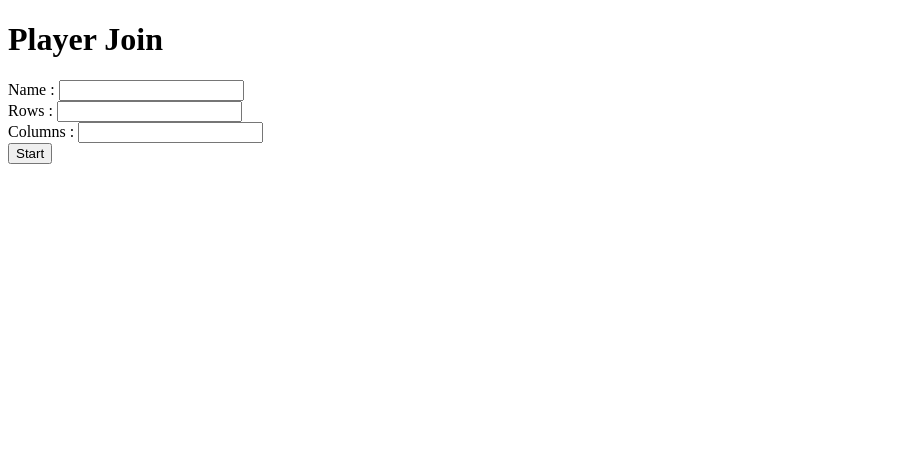
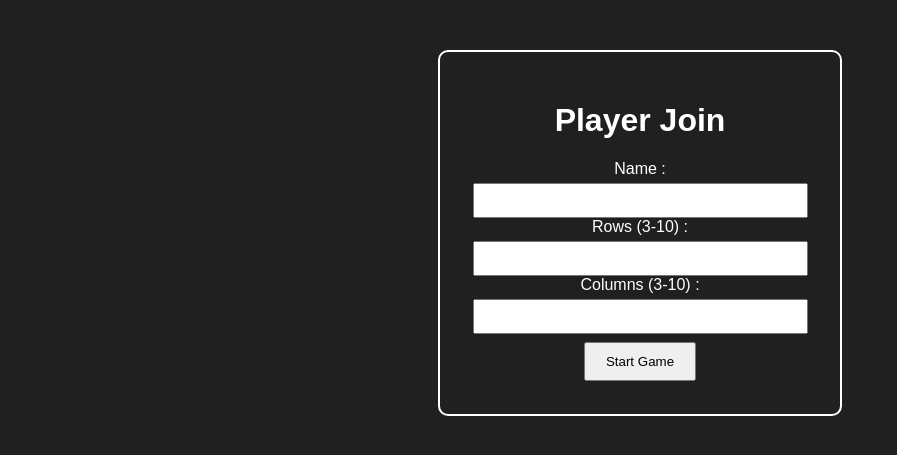
Before and after one commit to MarieEliseGhijsen/Tetris_Python, a Flask app: page / in a window 1280 px wide. Shown: the top 455 px of the page, without its empty margins (0-897 px from the left). Run offline with Flask 3, Linux system fonts and the light colour scheme.

Commit message:
error checked + added disclaimer

```diff
--- a/tetris_web/app.py
+++ b/tetris_web/app.py
@@ -1,68 +1,315 @@
 
 import random
+from time import monotonic
 
-from flask import Flask, render_template, session, request
+from flask import Flask, render_template, redirect, url_for, request, session
 
 app = Flask(__name__)
-app.secret_key = "fhdsjhgkjsadghhgdshdgdsngjdsfnvjdf njdfnvngdfkgjndfgj"
+app.secret_key = "fhdsjhgkjsadghhgdshdgdsngjdsfnvjdf njdfnvngdfkgjndfgj" #Flask uses this do session
+
+DEFAULT_COLUMNS = 5
+DEFAULT_ROWS = 10
+
+MIN_SIZE = 3
+MAX_SIZE = 10
 
 COLOURS = [ "red", "blue", "yellow", "green", "black", "orange", ]
 
-#######################################################################
+#GAME GRID FUNCTIONS
+def build_clean_grid(rows, columns):
+    return [[None for column in range(columns)] for row in range(rows)]
 
-#user chooses row, columns and name
+def check_space(grid, row, column):
+    return grid[row][column] is None
+
+def drop_block(grid, row, column, colour):
+    grid[row][column] = colour
+
+def clear_full_rows(grid):
+    columns = len(grid[0])
+    rows = len(grid)
+
+    remaining_rows = [row for row in grid if not all(cell is not None for cell in row)]
+    cleared = rows - len(remaining_rows)
+
+    empty_rows = [ [None for column in range(columns)] for row in range(cleared) ]
+    grid[:] = empty_rows + remaining_rows
+
+    return cleared
+
+#GAME FUNCTIONS
+def spawn_block(game):
+    grid = game["grid"]
+    columns = game["columns"]
+
+    available_columns = [ column for column in range(columns) if check_space(grid, 0, column) ]
+
+    if not available_columns:
+        finish_game(game)
+        return
+
+    game["active_row"] = 0
+    game["active_column"] = random.choice(available_columns)
+    game["active_colour"] = random.choice(COLOURS)
+
+def calculate_score(blocks, elapsed, rows, columns):
+    return ( blocks * 100 + int(elapsed) * 2 + rows * columns * 5 )
+
+def update_clock(game):
+    if not game["started"] or game["paused"]:
+        return
+
+    game["elapsed"] = monotonic() - game["start_time"]
+
+def start_game(name, rows, columns):
+    game = {
+        "name": name,
+        "rows": rows,
+        "columns": columns,
+        "grid": build_clean_grid(rows, columns),
+
+        "blocks": 0,
+        "elapsed": 0.0,
+        "start_time": monotonic(),
+
+        "started": True,
+        "paused": False,
+        "over": False,
+
+        "active_row": None,
+        "active_column": None,
+        "active_colour": None,
+    }
+
+    spawn_block(game)
+
+    return game
+
+def game_tick(game):
+    if not game["started"] or game["paused"]:
+        return
+
+    if game["active_row"] is None:
+        spawn_block(game)
+
+    if not game["started"]:
+        return
+
+    grid = game["grid"]
+    row = game["active_row"]
+    column = game["active_column"]
+
+    next_row = row + 1
+
+    if (next_row >= game["rows"] or not check_space(grid, next_row, column)):
+        drop_block( grid, row, column, game["active_colour"])
+        game["blocks"] += 1
+        clear_full_rows(grid)
+
+        game["active_row"] = None
+        game["active_column"] = None
+        game["active_colour"] = None
+
+        spawn_block(game)
+
+    else:
+        game["active_row"] = next_row
+
+    update_clock(game)
+
+def move_block(game, direction):
+    if ( not game["started"] or game["paused"] or game["active_row"] is None ):
+        return
+
+    row = game["active_row"]
+    column = game["active_column"]
+
+    if direction == "left":
+        column -= 1
+    elif direction == "right":
+        column += 1
+    else:
+        return
+
+    if (0 <= column < game["columns"] and check_space(game["grid"], row, column)):
+        game["active_column"] = column
+
+def pause_game(game):
+    if game["started"] and not game["paused"]:
+        update_clock(game)
+        game["paused"] = True
+
+def resume_game(game):
+    if game["started"] and game["paused"]:
+        game["start_time"] = monotonic() - game["elapsed"]
+        game["paused"] = False
+
+def finish_game(game):
+    if not game["started"] or game["over"]:
+        return
+
+    update_clock(game)
+
+    game["started"] = False
+    game["paused"] = False
+    game["over"] = True
+
+    game["score"] = calculate_score(
+        game["blocks"],
+        game["elapsed"],
+        game["rows"],
+        game["columns"]
+    )
+
+#HELPER FUNCTION
+def save_game():
+    session.modified = True
+
+#FLASK STUFF
 @app.get("/")
 @app.get("/join")
 def show_the_form():
     return render_template(
         "form.html",
-        the_title="Player Join",
+        the_title="Tetris - Game Setup",
+        default_rows=DEFAULT_ROWS,
+        default_columns=DEFAULT_COLUMNS
     )
 
-#######################################################################
+@app.post("/start")
+def start():
+    name = request.form.get("the_name", "").strip() #gets values submitted by HTML form
+    #strip() removes spaces from start and end
 
-#when game over record name, time played and score (calculate)
-@app.get("/gameOver")
-def display_game_over():
-    session["name"] = request.form["the_name"]
-    session["rows"] = request.form["the_rows"]
-    session["columns"] = request.form["the_columns"]
+    try: #convert row and column values to int
+        rows = int(request.form.get("the_rows", ""))
+        columns = int(request.form.get("the_columns", ""))
+    except ValueError: #re-run form
+        return render_template(
+            "form.html",
+            the_title="Tetris - Game Setup",
+            default_rows=DEFAULT_ROWS,
+            default_columns=DEFAULT_COLUMNS,
+            message="Rows and columns must be whole numbers.",
+            name=name
+        )
+
+    if not name:
+        return render_template(
+            "form.html",
+            the_title="Tetris - Game Setup",
+            default_rows=DEFAULT_ROWS,
+            default_columns=DEFAULT_COLUMNS,
+            message="Please enter your name."
+        )
+
+    if not MIN_SIZE <= rows <= MAX_SIZE:
+        return render_template(
+            "form.html",
+            the_title="Tetris - Game Setup",
+            default_rows=DEFAULT_ROWS,
+            default_columns=DEFAULT_COLUMNS,
+            message="Rows must be between 3 and 10.",
+            name=name
+        )
+
+    if not MIN_SIZE <= columns <= MAX_SIZE:
+        return render_template(
+            "form.html",
+            the_title="Tetris - Game Setup",
+            default_rows=DEFAULT_ROWS,
+            default_columns=DEFAULT_COLUMNS,
+            message="Columns must be between 3 and 10.",
+            name=name
+        )
+
+    session["game"] = start_game(name, rows, columns)
+
+    return redirect(url_for("show_game")) #url_for() find URL using function name
+
+@app.get("/game")
+def show_game():
+    game = session.get("game")
+
+    if not game: #if no game - ste up
+        return redirect(url_for("show_the_form"))
+
     return render_template(
-        "gameOver.html",
-        the_title="Game Over",
-        name=session["name"],
-        score=(10*100+10*2+int(session["rows"])*int(session["columns"])*5), #blocks * 100 + time * 2 + rows * columns * 5
+        "game.html",
+        the_title="Tetris",
+        game=game
     )
 
-#######################################################################
+@app.get("/tick")
+def tick(): #HTMX requests this continuously while game running
+    game = session.get("game")
 
-@app.get("/showgrid")
-def display_the_grid():
-    session["count"] = 0
-    session["rows"] = request.form["the_rows"]
-    session["columns"] = request.form["the_columns"]
-    return render_template( "grid.html", the_title="showgrid", rowcount=session["rows"], colcount=session["columns"], colour="white", )
+    if not game:
+        return redirect(url_for("show_the_form"))
 
-@app.post("/location/<row>/<col>/<colour>")
-def process_the_click(row, col, colour):
-    set_colour = "white" if colour != "white" else random.choice(COLOURS)
-    return render_template( "snippet.html", the_title="location", row=row, col=col, colour=set_colour, )
+    game_tick(game)
+    save_game()
 
-@app.post("/counting")
-def maintain_count():
-    session["count"] = session["count"] + 1
-    return "Time is ticking: " + str(session["count"])
+    return render_template(
+        "snippet.html",
+        game=game
+    )
 
-@app.post("/keypress")
-def which_key_pressed():
-    key_pressed = request.form["keyPressed"]
-    return f"You pressed: {key_pressed}."
+@app.post("/move/<direction>")
+def move(direction):
+    game = session.get("game")
+
+    if not game:
+        return redirect(url_for("show_the_form"))
+
+    move_block(game, direction)
+    save_game()
+
+    return render_template(
+        "snippet.html",
+        game=game
+    )
+
+@app.post("/pause")
+def pause():
+    game = session.get("game")
+
+    if game:
+        pause_game(game)
+        save_game()
+
+    return render_template(
+        "snippet.html",
+        game=game
+    )
+
+@app.post("/resume")
+def resume():
+    game = session.get("game")
+
+    if game:
+        resume_game(game)
+        save_game()
+
+    return render_template(
+        "snippet.html",
+        game=game
+    )
+
+@app.post("/end")
+def end():
+    game = session.get("game")
+
+    if not game:
+        return redirect(url_for("show_the_form"))
+
+    finish_game(game)
+    save_game()
+
+    return render_template(
+        "snippet.html",
+        game=game
+    )
 
 if __name__ == "__main__":
     app.run(debug=True)
-
-#block drops in random column
-#block assigned random colour
-#block moves left and right
-#block stays on bottom of board once dropped
-#when row filled it clears
--- a/tetris_web/static/grid.css
+++ b/tetris_web/static/grid.css
@@ -1,39 +1,132 @@
 
-div {
-    font-size: 24px;
+/*used an AI to help make pretty*/
+
+body {
+    font-family: Arial, sans-serif;
+    text-align: center;
+    background-color: #202020;
+    color: white;
 }
 
-div.whitebox {
-    color: black;
+h1 {
+    margin-top: 25px;
+}
+
+.setup {
+    width: 350px;
+    margin: 50px auto;
+    padding: 25px;
+    border: 2px solid white;
+    border-radius: 10px;
+}
+
+.setup label {
+    display: block;
+    margin-top: 15px;
+}
+
+.setup input {
+    width: 90%;
+    padding: 8px;
+    margin-top: 5px;
+}
+
+button {
+    padding: 10px 20px;
+    margin: 8px;
+    cursor: pointer;
+}
+
+button:disabled {
+    cursor: not-allowed;
+    opacity: 0.5;
+}
+
+.error {
+    color: red;
+}
+
+.timer {
+    margin: 20px;
+    font-size: 20px;
+}
+
+.game-board {
+    margin: 20px auto;
+    border-collapse: collapse;
+    border: 3px solid white;
     background-color: white;
 }
 
-div.redbox {
+.game-board td {
+    padding: 0;
+    border: 1px solid #888;
+}
+
+.block {
+    width: 35px;
+    height: 35px;
+}
+
+.emptybox {
+    background-color: white;
+}
+
+.whitebox {
     color: white;
+    background-color: white;
+}
+
+.redbox {
+    color: red;
     background-color: red;
 }
 
-div.bluebox {
-    color: white;
+.bluebox {
+    color: blue;
     background-color: blue;
 }
 
-div.yellowbox {
-    color: white;
+.yellowbox {
+    color: yellow;
     background-color: yellow;
 }
 
-div.greenbox {
-    color: white;
+.greenbox {
+    color: green;
     background-color: green;
 }
 
-div.blackbox {
-    color: white;
+.blackbox {
+    color: black;
     background-color: black;
 }
 
-div.orangebox {
-    color: white;
+.orangebox {
+    color: orange;
     background-color: orange;
 }
+
+.controls {
+    display: flex;
+    justify-content: center;
+    align-items: center;
+    gap: 10px;
+}
+
+.status {
+    margin: 15px;
+}
+
+.end-button {
+    background-color: darkred;
+    color: white;
+}
+
+.game-over {
+    margin: 25px;
+    padding: 20px;
+    border: 2px solid white;
+    border-radius: 10px;
+    display: inline-block;
+}
--- a/tetris_web/templates/base.html
+++ b/tetris_web/templates/base.html
@@ -4,12 +4,16 @@
 <html>
     <head>
         <title>{{ the_title }}</title>
+
+        <!-- load HTMX - lets HTML send requests to Flask -->
         <script src="https://cdn.jsdelivr.net/npm/htmx.org@4.0.1"
         integrity="sha384-Qp9rdC8H7EqOoX+nR0P3RPG2Noji+qdwJlGpfzwQJsfOpp3sGwIdSP9xO3+UlEhn"
         crossorigin="anonymous"></script>
+
         <link rel="stylesheet" href="/static/grid.css">
     </head>
     <body>
+        <!-- other templates insert their page content into this -->
         {% block mainbody %}
         {% endblock %}
     </body>
--- a/tetris_web/templates/form.html
+++ b/tetris_web/templates/form.html
@@ -3,16 +3,18 @@
 
 {% block mainbody %}
 
-<h1>Player Join</h1>
+<div class="setup">
+    <h1>Player Join</h1>
 
-<form method="POST" action="/showgrid">
+    <form method="POST" action="/start">
 
-    Name : <input type="text" name="the_name"><br />
-    Rows : <input type="text" name="the_rows"><br />
-    Columns : <input type="text" name="the_columns"><br />
+        Name : <input type="text" name="the_name"><br />
+        Rows (3-10) : <input type="text" name="the_rows" min="3" max="10"><br />
+        Columns (3-10) : <input type="text" name="the_columns" min="3" max="10"><br />
 
-    <input type="submit" value="Start">
+        <button type="submit">Start Game</button>
 
-</form>
+    </form>
+</div>
 
 {% endblock %}
```
Also changed, not shown: tetris_web/templates/game.html (added, +11 -0 lines), tetris_web/templates/gameOver.html (+10 -11 lines), tetris_web/templates/snippet.html (+110 -7 lines), tetris_web/templates/grid.html (line endings or trailing spaces).
